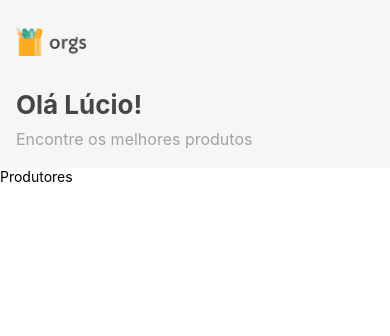
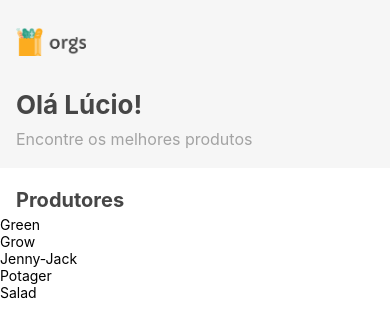
Before and after one commit to luciobeckler/orgsHooks, a React Native app: screen / in a window 390 px wide. Shown: the top 336 px of the page. Built offline with nearby package versions, Linux system fonts and the light colour scheme.

Commit message:
Adicionando Flat List, tentei adicionar o UUID mas não consegui no React Native, App.js agora ocupa a tela inteira

```diff
--- a/App.js
+++ b/App.js
@@ -1,11 +1,16 @@
 import React from 'react';
-import { SafeAreaView } from 'react-native';
+import { SafeAreaView, StyleSheet } from 'react-native';
 import Home from './src/screens/Home';
 import mock from './src/mocks/Home'
 
 export default function App() {
-  return <SafeAreaView>
+  return <SafeAreaView style={estilos.tela}>
     <Home {...mock}></Home>
   </SafeAreaView>
+}
 
-}
+const estilos = StyleSheet.create({
+  tela: {
+    flex: 1
+  }
+})
--- a/package.json
+++ b/package.json
@@ -14,7 +14,10 @@
     "react": "18.2.0",
     "react-dom": "^18.2.0",
     "react-native": "0.72.4",
-    "react-native-web": "~0.19.6"
+    "react-native-uuid": "^2.0.1",
+    "react-native-web": "~0.19.6",
+    "uuid": "^9.0.0",
+    "uuidv4": "^6.2.13"
   },
   "devDependencies": {
     "@babel/core": "^7.20.0"
--- a/src/mocks/Home.js
+++ b/src/mocks/Home.js
@@ -18,7 +18,6 @@
 
 const Home = {
     topo: {
-        imagem: logo,
         boasVindas: "Olá Lúcio!",
         legenda: "Encontre os melhores produtos"
     },
--- a/src/screens/Home/components/Produtores/index.js
+++ b/src/screens/Home/components/Produtores/index.js
@@ -1,15 +1,41 @@
-import React, { useEffect } from 'react'
-import { Text } from 'react-native'
+import React, { useEffect, useState } from 'react'
+import { FlatList, StyleSheet, Text } from 'react-native'
 import carregaHome from '../../../../services/carregaDados'
 
-export default function Produtores() {
+export default function Produtores({ topo: Topo }) {
+
+    const [titulo, setTitulo] = useState('')
+    const [lista, setLista] = useState([])
+
 
     useEffect(() => {
         const retorno = carregaHome()
-        console.log(retorno)
-    }, [])
+        setTitulo(retorno.produtores.titulo)
+        setLista(retorno.produtores.lista)
+    }, []);
 
-    return (
-        <Text>Produtores</Text>
-    )
+    const headerLista = () => {
+        return <>
+            <Topo />
+            <Text style={estilos.titulo}>{titulo}</Text>
+        </>
+    }
+
+    return <FlatList
+        data={lista}
+        renderItem={({ item: { nome, imagem, distancia, estrela } }) => <Text>{nome}</Text>}
+        keyExtractor={(item) => item.nome}
+        ListHeaderComponent={() => headerLista()}
+    />
 }
+
+const estilos = StyleSheet.create({
+    titulo: {
+        fontSize: 20,
+        lineHeight: 32,
+        marginHorizontal: 16,
+        marginTop: 16,
+        fontWeight: 'bold',
+        color: '#464646'
+    }
+})
--- a/src/screens/Home/index.js
+++ b/src/screens/Home/index.js
@@ -3,12 +3,9 @@
 import Topo from './components/Topo'
 import Produtores from './components/Produtores'
 
-export default function TelaProdutores({ topo }) {
-  return (<>
-    <Topo {...topo} />
-    <Produtores />
-  </>
-  )
+export default function TelaProdutores() {
+  return <Produtores topo={Topo} />
+
 }
 
 
```
Also changed, not shown: src/screens/Home/components/Topo/index.js (+4 -3 lines), 1 other file (tests, documents, lock files or other folders).
